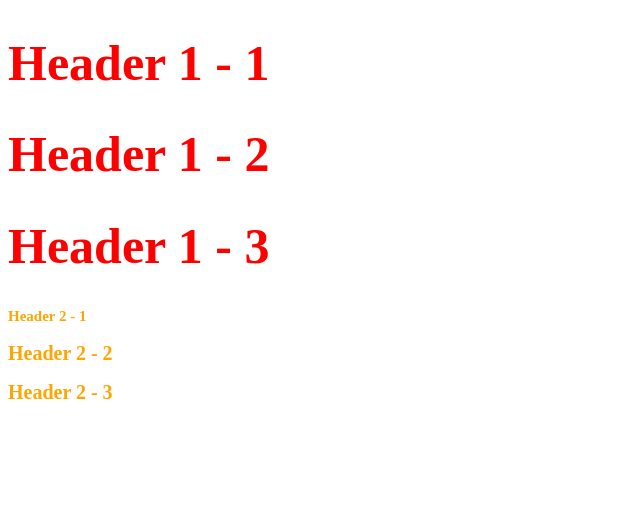
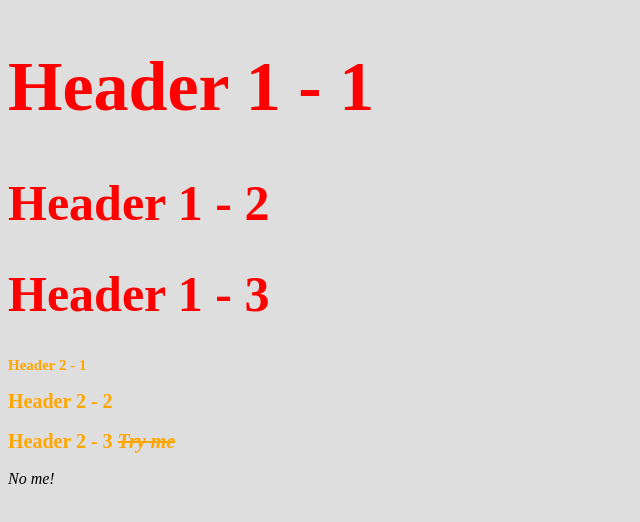
Before and after one commit to JisoHyua/Test, a plain HTML site: page stylish.html in a window 1280 px wide. Shown: the whole page, without its empty margins (0-640 px from the left). Drawn offline with Linux system fonts and the light colour scheme.

Commit message:
A ton of progress

```diff
--- /dev/null
+++ b/css/test.css
@@ -0,0 +1,13 @@
+body { background-color: #dedede; }
+
+h1 { color: red; font-size:50px; }
+
+h2 { color: orange; font-size:20px; }
+
+.small{ font-size:15px; }
+
+#first { font-size:70px; }
+
+span { font-style: italic; }
+
+h2 span { text-decoration: line-through; }
--- a/stylish.html
+++ b/stylish.html
@@ -3,25 +3,18 @@
 <html>
 <head>
 	<title>Stylish (simple)</title>
-
-	<style type="text/css">
-		h1 { color: red; font-size:50px; }
-
-		h2 { color: orange; font-size:20px; }
-
-		.small{ font-size:15px; }
-</style>
-
+		<link rel="stylesheet" type="text/css" href="css/test.css">
 </head>
 <body>
 
-<h1>Header 1 - 1</h1>
+<h1 id="first">Header 1 - 1</h1>
 <h1>Header 1 - 2</h1>
 <h1>Header 1 - 3</h1>
 
 <h2 class="small">Header 2 - 1</h2>
 <h2>Header 2 - 2</h2>
-<h2>Header 2 - 3</h2>
+<h2>Header 2 - 3 <span>Try me</span></h2>
 
+<span>No me!</span>
 </body>
 </html>
--- /dev/null
+++ b/test.css
@@ -0,0 +1,13 @@
+body { background-color: #dedede; }
+
+h1 { color: red; font-size:50px; }
+
+h2 { color: orange; font-size:20px; }
+
+.small{ font-size:15px; }
+
+#first { font-size:70px; }
+
+span { font-style: italic; }
+
+h2 span { text-decoration: line-through; }
```
